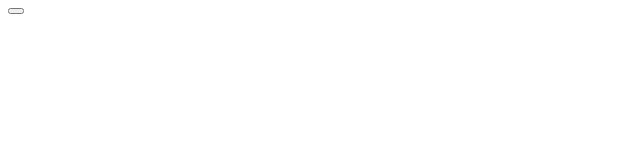
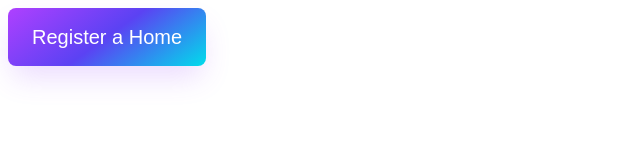
Before and after one commit to kiminzajnr/PortfolioProject-Frontend, a plain HTML site: page index.html in a window 1280 px wide. Shown: the whole page, without its empty margins (0-640 px from the left). Drawn offline with Linux system fonts and the light colour scheme.

```diff
--- a/Style/styles.css
+++ b/Style/styles.css
@@ -67,3 +67,39 @@
 	background: linear-gradient(to bottom, #2D77A2 5%, #337DA8 100%);
 	background-color: #28739E;
 }
+
+._btn {
+	align-items: center;
+	background-image: linear-gradient(144deg,#AF40FF, #5B42F3 50%,#00DDEB);
+	border: 0;
+	border-radius: 8px;
+	box-shadow: rgba(151, 65, 252, 0.2) 0 15px 30px -5px;
+	box-sizing: border-box;
+	color: #FFFFFF;
+	display: flex;
+	font-family: Phantomsans, sans-serif;
+	font-size: 20px;
+	justify-content: center;
+	line-height: 1em;
+	max-width: 100%;
+	min-width: 140px;
+	padding: 19px 24px;
+	text-decoration: none;
+	user-select: none;
+	-webkit-user-select: none;
+	touch-action: manipulation;
+	white-space: nowrap;
+	cursor: pointer;
+  }
+
+  .button-63:active,
+  .button-63:hover {
+	outline: 0;
+  }
+
+  @media (min-width: 768px) {
+	.button-63 {
+	  font-size: 24px;
+	  min-width: 196px;
+	}
+  }
--- a/index.html
+++ b/index.html
@@ -4,7 +4,7 @@
         <link rel="stylesheet" type="text/css" href="Style/styles.css" />
     </head>
     <body>
-        <button type="button" value="Register a Home" onclick="showForm()">
+        <button class="_btn" type="button" value="Register a Home" onclick="showForm()">Register a Home</button>
       <form action="https://kiminza.pythonanywhere.com/homes/" class="form-style-9" id="my-Form">
         <ul>
         <li>
--- a/js/index.js
+++ b/js/index.js
@@ -38,5 +38,6 @@
     }
     alert("Home added successfully");
     myForm.reset()
+    document.getElementById('my-Form').style.display = 'none';
     return response.json();
 }
```
